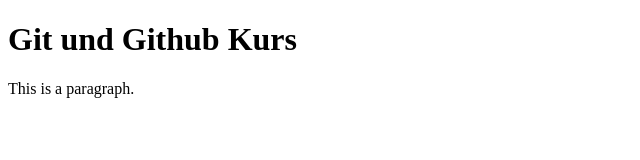
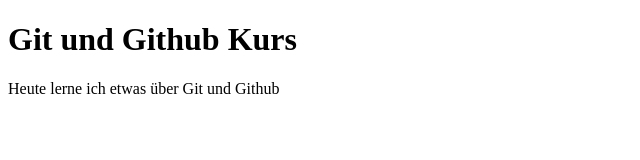
Before and after one commit to teamagilelaura/github-Kurs, a plain HTML site: page index.html in a window 1280 px wide. Shown: the whole page, without its empty margins (0-640 px from the left). Drawn offline with Linux system fonts and the light colour scheme.

Commit message:
Inhalte befüllt

```diff
--- a/index.html
+++ b/index.html
@@ -8,7 +8,7 @@
 <body>
 
   <h1>Git und Github Kurs</h1>
-  <p>This is a paragraph.</p>
+  <p>Heute lerne ich etwas über Git und Github</p>
 
 </body>
 
```
